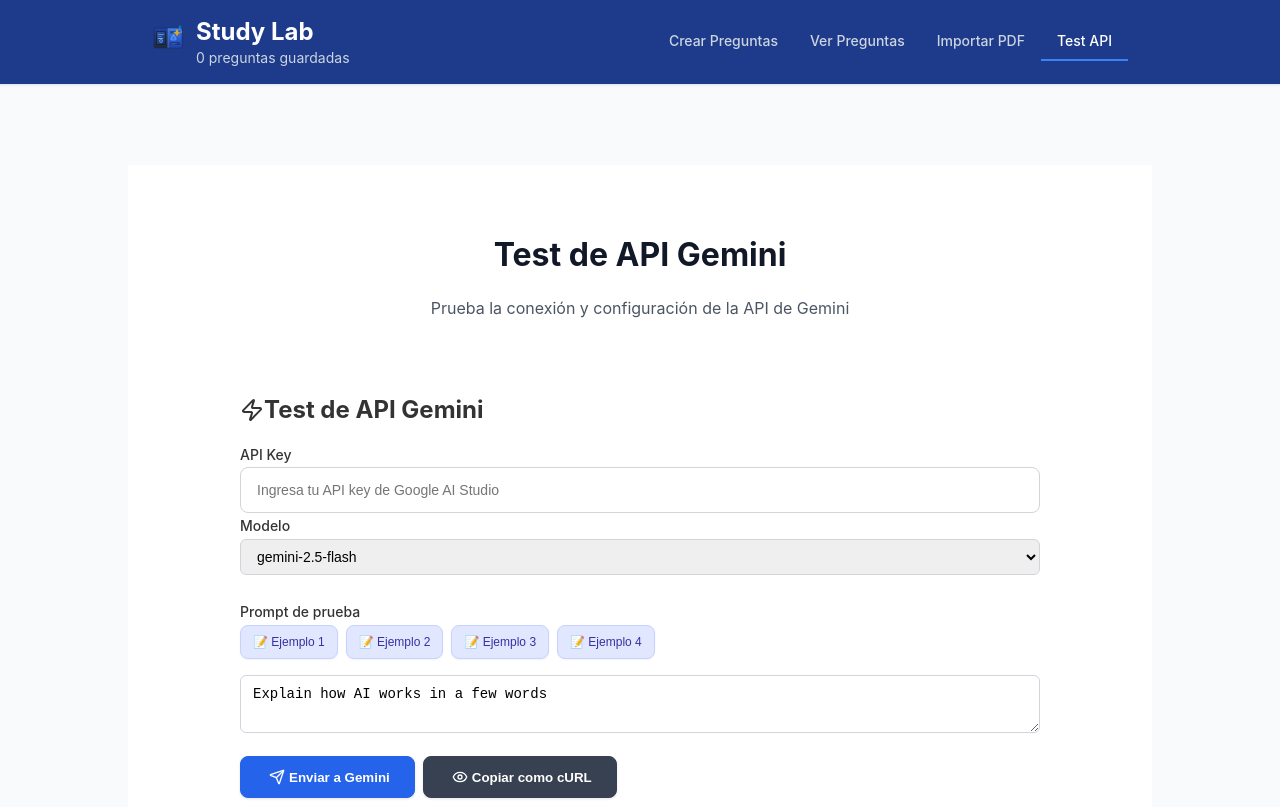
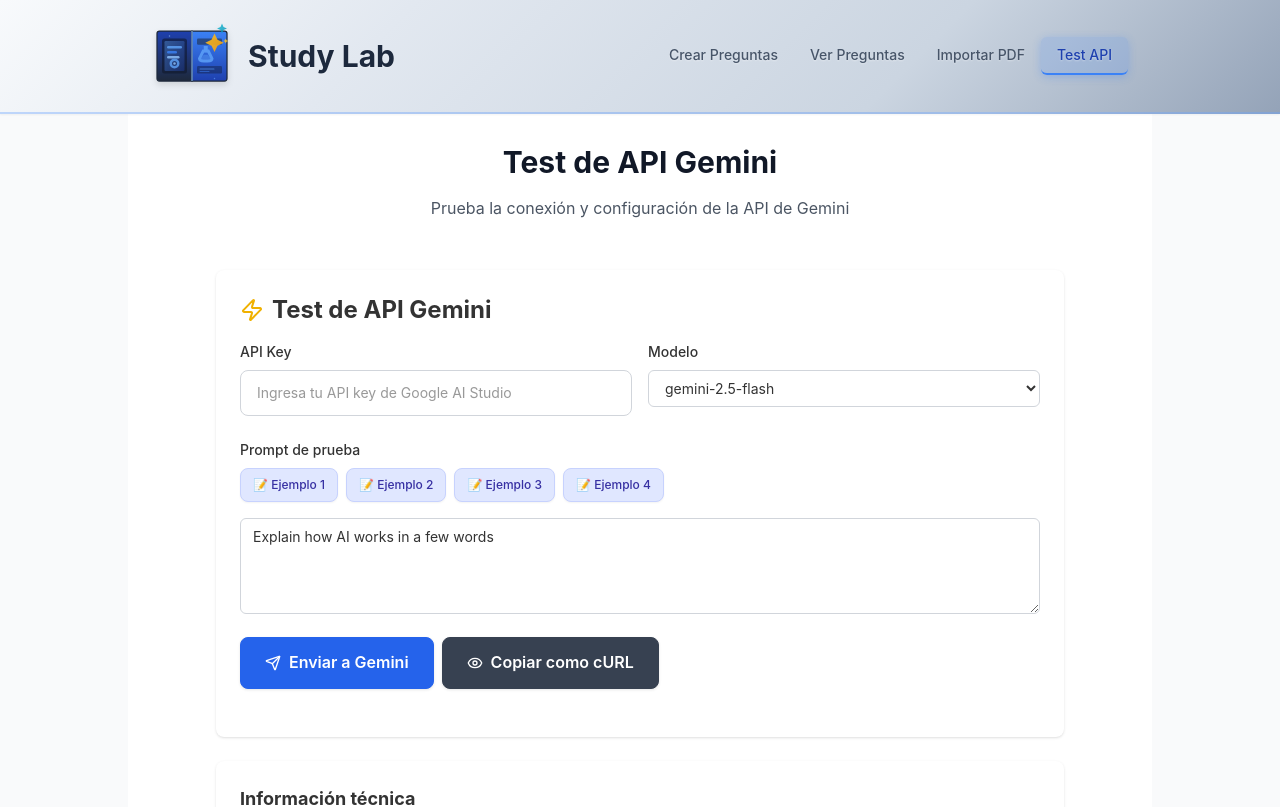
Before and after one commit to crisbenamck/study-lab, a React (Vite) app: page /test in a window 1280 px wide. Shown: the top 807 px of the page. Built offline with nearby package versions, Linux system fonts and the light colour scheme.

Commit message:
feat: Enhance Header component with gradient background, improved navigation styles, and notification badge for questions

```diff
--- a/src/components/Header.tsx
+++ b/src/components/Header.tsx
@@ -20,58 +20,50 @@ const Header: React.FC<HeaderProps> = ({ questions }) => {
 
   return (
     <div
-      className="header fixed top-0 left-0 right-0 z-50 transition-transform duration-300 ease-in-out"
-      style={{
-        backgroundColor: '#1e3a8a',
-        transform: isVisible ? 'translateY(0)' : 'translateY(-100%)'
-      }}
+      className={`header fixed top-0 left-0 right-0 z-50 transition-transform duration-300 ease-in-out shadow-lg header-gradient ${
+        isVisible ? 'translate-y-0' : '-translate-y-full'
+      }`}
     >
       <div className="container py-4">
         <div className="flex items-center justify-between">
           <div className="flex items-center">
-            <div className="mr-3">
+            <div className="mr-16">
               <img
                 src="/icons/study-lab-azul-nocturno-optimized.svg"
                 alt="Study Lab"
-                className="w-8 h-8"
+                className="w-20 h-20 drop-shadow-md"
               />
             </div>
-            <div>
-              <h1 className="text-2xl font-bold" style={{ color: '#ffffff' }}>
+            <div style={{ marginLeft: '16px' }}>
+              <h1 className="text-3xl font-bold text-slate-800" style={{
+                textShadow: '0 1px 2px rgba(255, 255, 255, 0.3)'
+              }}>
                 Study Lab
               </h1>
-              <p className="text-sm" style={{ color: '#cbd5e1' }}>
-                {questions.length} pregunta{questions.length !== 1 ? 's' : ''} guardada{questions.length !== 1 ? 's' : ''}
-              </p>
             </div>
           </div>
 
           <nav className="flex items-center space-x-8">
             {navItems.map((item) => {
               const isActive = location.pathname === item.path;
+              const isQuestionsPage = item.path === '/questions';
+
               return (
-                <Link
-                  key={item.path}
-                  to={item.path}
-                  className="relative py-2 px-4 text-sm font-medium transition-all duration-200"
-                  style={{
-                    color: isActive ? '#ffffff' : '#cbd5e1',
-                    textDecoration: 'none',
-                    borderBottom: isActive ? '2px solid #3b82f6' : '2px solid transparent'
-                  }}
-                  onMouseEnter={(e) => {
-                    if (!isActive) {
-                      e.currentTarget.style.color = '#ffffff';
-                    }
-                  }}
-                  onMouseLeave={(e) => {
-                    if (!isActive) {
-                      e.currentTarget.style.color = '#cbd5e1';
-                    }
-                  }}
-                >
-                  {item.label}
-                </Link>
+                <div key={item.path} className="relative inline-block">
+                  <Link
+                    to={item.path}
+                    className={`nav-link py-2 px-4 text-sm font-medium rounded-md inline-block ${
+                      isActive ? 'nav-link-active' : 'nav-link-inactive'
+                    }`}
+                  >
+                    {item.label}
+                  </Link>
+                  {isQuestionsPage && questions.length > 0 && (
+                    <div className="badge-notification">
+                      {questions.length}
+                    </div>
+                  )}
+                </div>
               );
             })}
           </nav>
--- a/src/index.css
+++ b/src/index.css
@@ -1,3 +1,5 @@
+@import "tailwindcss";
+
 /* Reset básico */
 * {
   box-sizing: border-box;
@@ -546,3 +548,92 @@ select:focus {
   margin: 0 auto;
   padding: 2rem 1.5rem;
 }
+
+/* Header específico */
+.header-gradient {
+  background: linear-gradient(135deg, #f8fafc 0%, #e2e8f0 30%, #cbd5e1 70%, #94a3b8 100%);
+  border-bottom: 2px solid rgba(59, 130, 246, 0.3);
+}
+
+.nav-link {
+  transition: all 0.2s ease-in-out;
+  text-shadow: 0 1px 2px rgba(255, 255, 255, 0.4);
+}
+
+.nav-link-active {
+  color: #1e40af;
+  background-color: rgba(59, 130, 246, 0.15);
+  border-bottom: 2px solid #3b82f6;
+  box-shadow: 0 2px 8px rgba(59, 130, 246, 0.3);
+}
+
+.nav-link-inactive {
+  color: #475569;
+  background-color: transparent;
+  border-bottom: 2px solid transparent;
+}
+
+.nav-link-inactive:hover {
+  color: #1e40af;
+  background-color: rgba(59, 130, 246, 0.1);
+  box-shadow: 0 2px 6px rgba(59, 130, 246, 0.2);
+}
+
+.badge-notification {
+  position: absolute;
+  top: -6px;
+  right: -6px;
+  background-color: #ef4444;
+  color: white;
+  font-size: 10px;
+  font-weight: bold;
+  width: 20px;
+  height: 20px;
+  border-radius: 50%;
+  display: flex;
+  align-items: center;
+  justify-content: center;
+  z-index: 20;
+  box-shadow: 0 2px 4px rgba(0, 0, 0, 0.3);
+}
+
+/* Clases de posicionamiento específicas */
+.relative {
+  position: relative !important;
+}
+
+.absolute {
+  position: absolute !important;
+}
+
+.inline-block {
+  display: inline-block !important;
+}
+
+.fixed {
+  position: fixed !important;
+}
+
+.z-50 {
+  z-index: 50 !important;
+}
+
+.top-0 {
+  top: 0 !important;
+}
+
+.left-0 {
+  left: 0 !important;
+}
+
+.right-0 {
+  right: 0 !important;
+}
+
+.translate-y-0 {
+  transform: translateY(0) !important;
+}
+
+.-translate-y-full {
+  transform: translateY(-100%) !important;
+}
```
